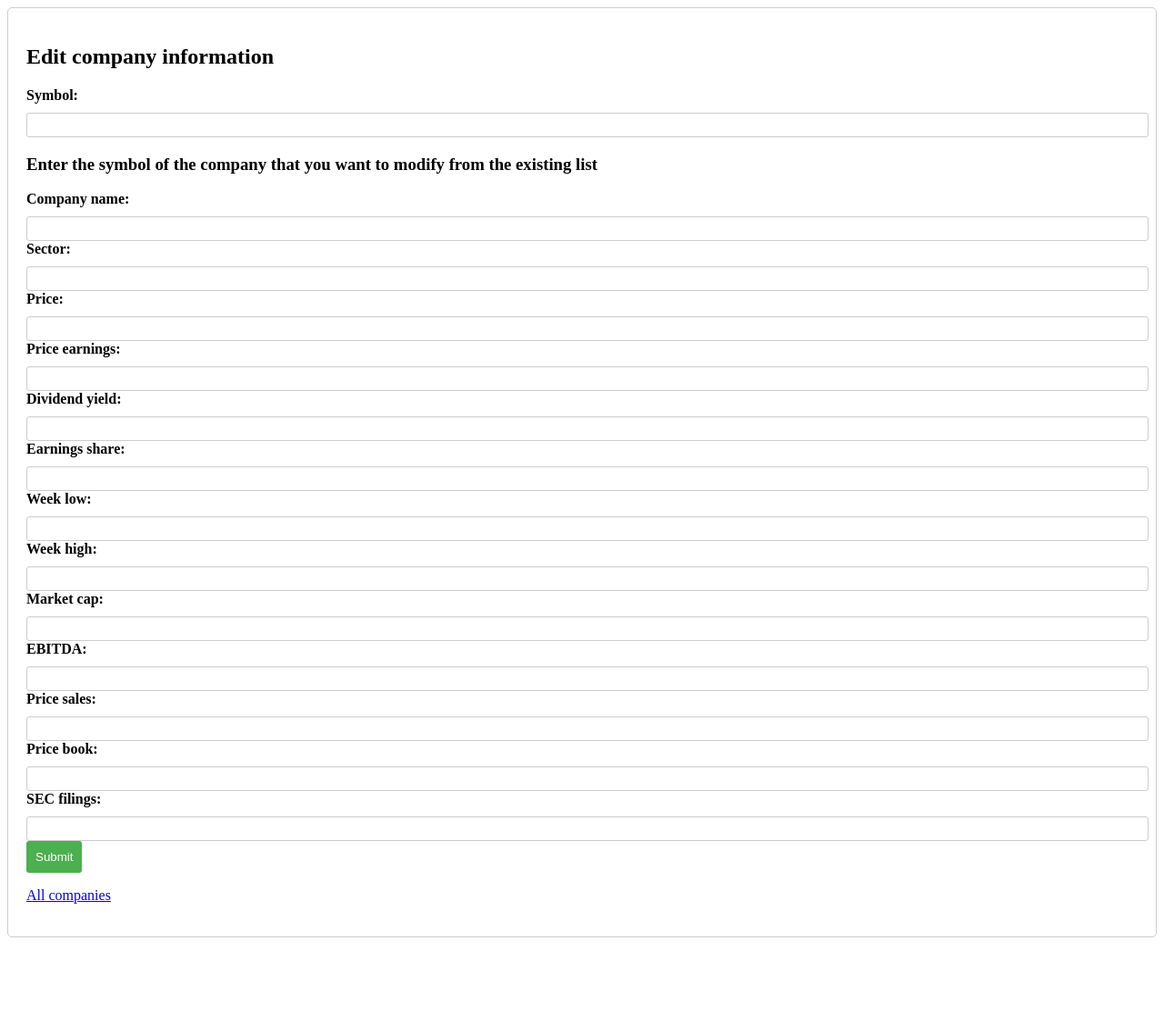
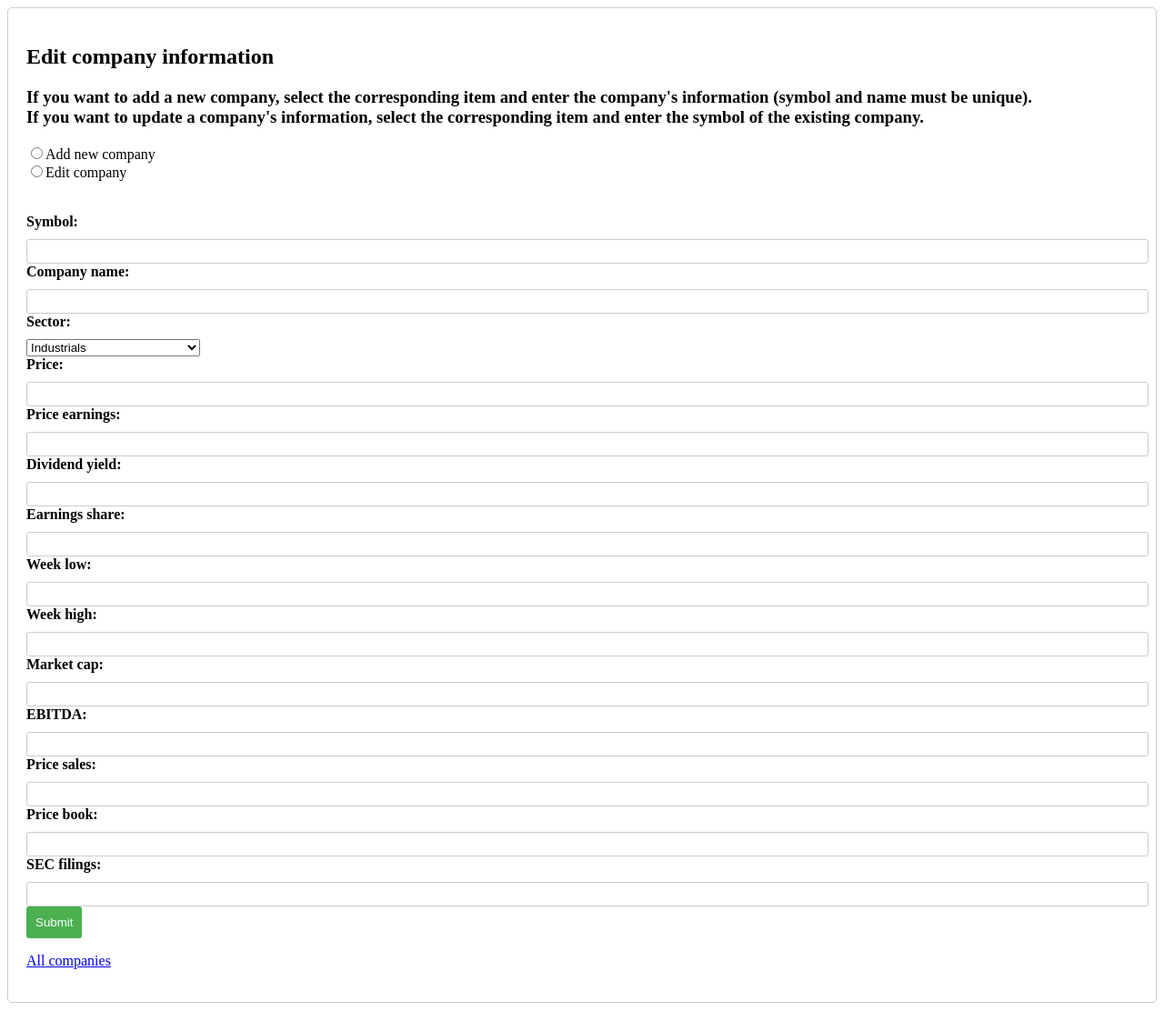
Before and after one commit to san0kq/TMS_Alex_Romanov, a Python web app: template sp500_project/server/templates/edit.html in a window 1280 px wide. Shown: the whole page at 91% size. Before the commit the page ends 1031 px from the top, so only its background shows below. Run offline with Jinja, Linux system fonts and the light colour scheme; the template is opened without the code that fills it, so the values that code supplies are empty.

Commit message:
sp500_sever updated, added create

```diff
--- a/sp500_project/server/server.py
+++ b/sp500_project/server/server.py
@@ -12,7 +12,8 @@ server.listen()
 
 def find_page(request_data: str) -> bytes:
     HDRS = 'HTTP/1.1 200 OK\r\nContent-Type: text/html; charset=utf-8\r\n\r\n '
-    HDRS_404 = 'HTTP/1.1 404 Not Found\r\nContent-Type: text/html; charset=utf-8\r\n\r\n '
+    HDRS_404 = ('HTTP/1.1 404 Not Found\r\nContent-Type: text/html; '
+                'charset=utf-8\r\n\r\n ')
     try:
         page = request_data.split(' ')[1]
         return HDRS.encode() + get(page=page[1::])
@@ -23,7 +24,6 @@ def find_page(request_data: str) -> bytes:
 while True:
     conn, addr = server.accept()
     request_data = conn.recv(4096).decode()
-    print(request_data)
     if request_data.split(' ')[0] == 'POST':
         conn.send(post(request_data.split('\r\n\r\n')[-1]))
     else:
--- a/sp500_project/server/templates/edit.html
+++ b/sp500_project/server/templates/edit.html
@@ -10,7 +10,8 @@
         margin-bottom: 20px;
         border-radius: 5px;
       }
-      .company-form label {
+      .company-form label,
+      .radio {
         display: block;
         margin-bottom: 10px;
         font-weight: bold;
@@ -42,19 +43,36 @@
   <body>
     <div class="company-form">
       <h2>Edit company information</h2>
+      <h3>If you want to add a new company, select the corresponding item and enter the company's information (symbol and name must be unique).<br>
+        If you want to update a company's information, select the corresponding item and enter the symbol of the existing company.</h3>
 
       <form method="post" action="/update-company">
+        <input type="radio" name="action" value="create">Add new company<br>
+        <input type="radio" name="action" value="update">Edit company<br>
+        <br>
+        <br>
         <label for="symbol">Symbol:</label>
         <input type="text" id="symbol" name="symbol" value="">
-        <h3>Enter the symbol of the company that you want to modify from the existing list</h3>
 
         <label for="name">Company name:</label>
         <input type="text" id="name" name="name" value="">
 
 
         <label for="sector">Sector:</label>
-        <input type="text" id="sector" name="sector" value="">
 
+        <select id="sector" name="sector">
+          <option>Industrials</option>
+          <option>Health Care</option>
+          <option>Information Technology</option>
+          <option>Consumer Discretionary</option>
+          <option>Utilities</option>
+          <option>Financials</option>
+          <option>Materials</option>
+          <option>Real Estate</option>
+          <option>Consumer Staples</option>
+          <option>Energy</option>
+          <option>Telecommunication Services</option>
+        </select>
 
         <label for="price">Price:</label>
         <input type="text" id="price" name="price" value="">
--- a/sp500_project/server/templates/main/main_1.html
+++ b/sp500_project/server/templates/main/main_1.html
@@ -22,6 +22,7 @@
     <body>
         <div style="overflow: hidden;">
             <h2 style="float: left;">Companies list</h2>
-            <h2 style="float: right; margin-left: 10px;"><a href="/edit">Edit company</a></h2>
-            <h2 style="float: right; background-color: Red;"><a href="/delete">Delete</a></h2>
+            <h2 style="float: right; margin-left: 10px;"><a href="/edit" style="float: right; display: block; background-color: Blue; color: white; text-align: center; padding: 10px 20px; border-radius: 5px; text-decoration: none;">Create/edit company</a></h2>
+            <h2 style="float: right;"><a href="/delete" style="float: right; display: block; background-color: Red; color: white; text-align: center; padding: 10px 20px; border-radius: 5px; text-decoration: none;">Delete</a></h2>
+
         </div>
```
Also changed, not shown: sp500_project/server/views/post.py (+55 -29 lines), sp500_project/server/sp500.db.
